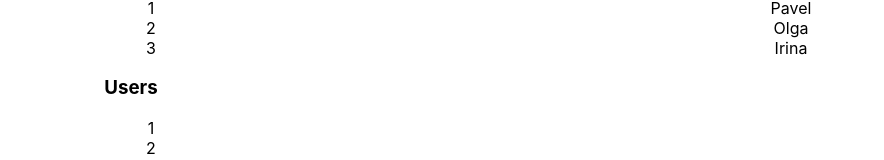
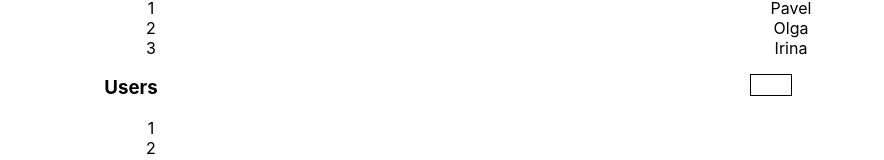
Before and after one commit to MartaVeresova/React_kabzda_kak_prosto_with_storybook, a React (Create React App) app: page / in a window 1280 px wide. Shown: the part 250-410 px from the top of the page, without its empty margins (179-1063 px from the left). Built offline with nearby package versions, Linux system fonts and the light colour scheme.

Commit message:
storybook - Select

```diff
--- a/src/App.tsx
+++ b/src/App.tsx
@@ -6,6 +6,7 @@
 import {Accordion, ItemsType} from './components/Accordion/ Accordion';
 import {OnOff} from './components/OnOff/OnOff';
 import {UncontrolledOnOff} from './components/UnconrolledOnOff/UncontrolledOnOff';
+import {Select} from './components/Select/Select';
 
 function App() {
 
@@ -18,6 +19,11 @@
         {title: 'Pavel', value: 2},
         {title: 'Olga', value: 3},
         {title: 'Irina', value: 4}
+    ])
+    const [selectValue, setSelectValue] = useState<ItemsType[]>([
+        {title: 'Minsk', value: 1},
+        {title: 'Moscow', value: 2},
+        {title: 'Kiev', value: 3},
     ])
 
     return (
@@ -51,10 +57,13 @@
                     onChange={() => {
                         setAccordionCollapsed(!accordionCollapsed)
                     }}
-
-                    /*items={itemsValue}*/
                     items={itemsValue}
-                    onClick={() => {setItemsValue(itemsValue)}}
+                    onClick={() => setItemsValue(itemsValue)}
+                />
+                <Select
+                    value={selectValue}
+                    onChange={() => setSelectValue(selectValue)}
+                    items={selectValue}
                 />
 
             </div>
--- /dev/null
+++ b/src/components/Select/Select.module.css
@@ -0,0 +1,17 @@
+.select span.main {
+    border: 1px solid black;
+    display: inline-block;
+    min-width: 40px;
+    min-height: 20px;
+}
+
+.items {
+    position: absolute;
+    padding: 5px;
+    border: 1px solid black;
+}
+
+.item.selected {
+    background-color: plum;
+    color: white;
+}
--- /dev/null
+++ b/src/components/Select/Select.tsx
@@ -0,0 +1,77 @@
+import React, {useState, KeyboardEvent, useEffect} from 'react';
+import s from './Select.module.css'
+
+export type ItemsType = {
+    title: string
+    value: any
+}
+type SelectPropsType = {
+    value?: any
+    onChange: (value: any) => void
+    items: ItemsType[]
+}
+
+export function Select(props: SelectPropsType) {
+    const [active, setActive] = useState(false)
+    const [hoveredElValue, setHoveredElValue] = useState(props.value)
+
+    const selectedItem = props.items.find(i => i.value === props.value)
+    const hoveredItem = props.items.find(i => i.value === hoveredElValue)
+
+    useEffect(() => {
+        setHoveredElValue(props.value)
+    }, [props.value])
+
+    const toggleItems = () => {
+        setActive(!active)
+    }
+    const onItemClick = (value: any) => {
+        props.onChange(value)
+        toggleItems()
+    }
+
+    const onKeyUp = (e: KeyboardEvent<HTMLDivElement>) => {
+        if (e.key === 'ArrowDown' || e.key === 'ArrowUp') {
+            for (let i = 0; i < props.items.length; i++) {
+                if (props.items[i].value === hoveredElValue) {
+                    const pretendentEl = e.key === 'ArrowDown'
+                        ? props.items[i + 1]
+                        : props.items[i - 1]
+                    if (pretendentEl) {
+                        props.onChange(pretendentEl.value)
+                        return
+                    }
+                }
+            }
+            if (!selectedItem) {
+                props.onChange(props.items[0].value)
+            }
+        }
+
+        if (e.key === 'Enter' || e.key === 'Escape') {
+            setActive(false)
+        }
+    }
+
+    return (
+        <div className={s.select} onKeyUp={onKeyUp} tabIndex={0}>
+            <span className={s.main} onClick={toggleItems}>
+                {selectedItem && selectedItem.title}
+            </span>
+            {active &&
+            <div className={s.items}>
+                {props.items.map(i =>
+                    <div
+                        onMouseEnter={() => setHoveredElValue(i.value)}
+                        className={s.item + ' ' + (hoveredItem === i ? s.selected : '')}
+                        key={i.value}
+                        onClick={() => {
+                            onItemClick(i.value)
+                        }}
+                    >
+                        {i.title}
+                    </div>)}
+            </div>}
+        </div>
+    )
+}
```
Also changed, not shown: 1 other file (tests, documents, lock files or other folders).
